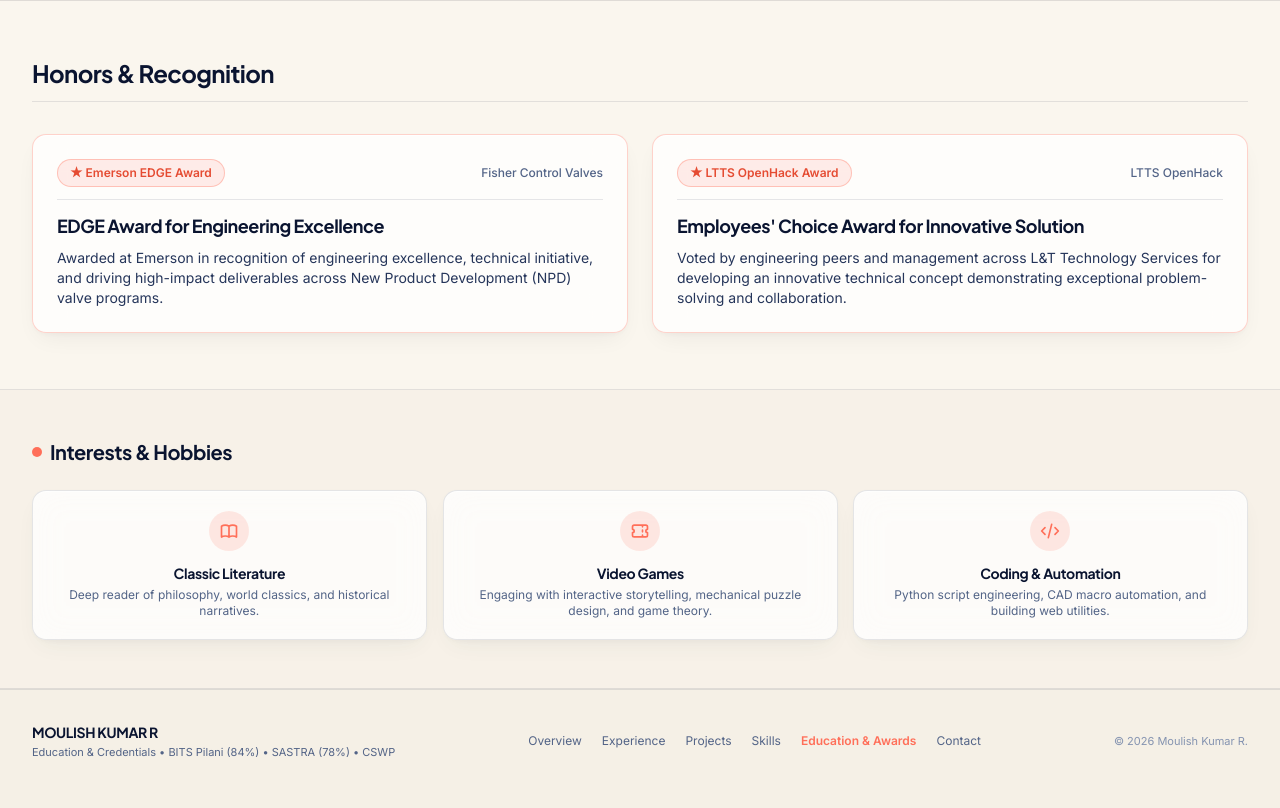
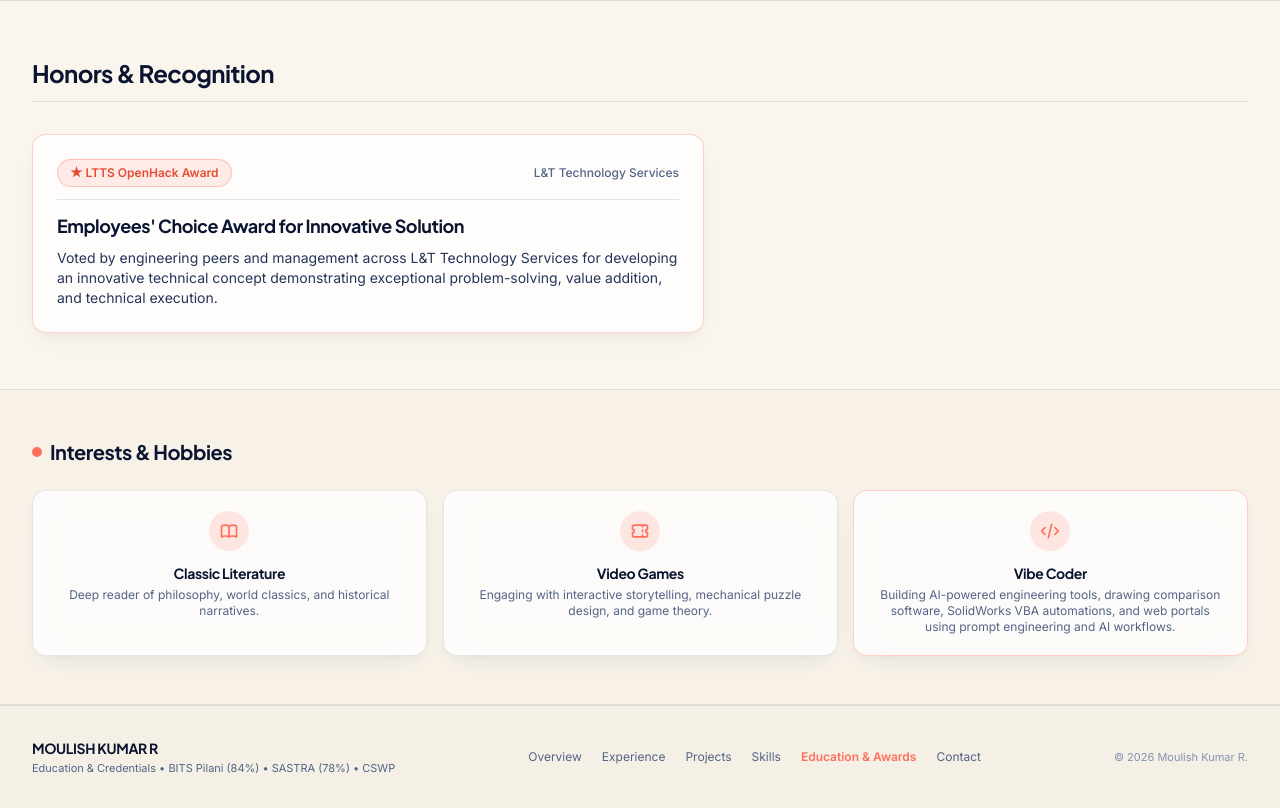
Before and after one commit to Mouli-K/Mouli-Portfolio, a plain HTML site: page education.html in a window 1280 px wide. Shown: the part 1580-2388 px from the top of the page. Drawn offline with nearby package versions, Linux system fonts and the light colour scheme.

Commit message:
fix(proofcheck): add Vibe Coder hobby, add Fugitive Emission ISO (ISO 15848), purge non-resume awards & unapproved ISO

```diff
--- a/education.html
+++ b/education.html
@@ -278,7 +278,7 @@
     </section>
 
     <!-- ==========================================================================
-         AWARDS & RECOGNITION
+         AWARDS & RECOGNITION (Authentic from Resume)
          ========================================================================== -->
     <section class="py-14 bg-cream-100 border-b border-navy-headings/10">
       <div class="max-w-7xl mx-auto px-4 sm:px-6 lg:px-8">
@@ -287,33 +287,19 @@
           Honors &amp; Recognition
         </h2>
 
-        <div class="grid grid-cols-1 md:grid-cols-2 gap-6">
-
-          <!-- Emerson EDGE Award -->
-          <div class="glass-card p-6 border-coral/30 flow-reveal">
-            <div class="flex items-center justify-between pb-3 mb-3 border-navy-headings/10 border-b">
-              <span class="badge-coral">★ Emerson EDGE Award</span>
-              <span class="text-xs font-medium text-navy-muted">Fisher Control Valves</span>
-            </div>
-            <h3 class="font-display font-bold text-navy-headings text-lg mb-2">
-              EDGE Award for Engineering Excellence
-            </h3>
-            <p class="text-xs sm:text-sm text-navy-body leading-relaxed">
-              Awarded at Emerson in recognition of engineering excellence, technical initiative, and driving high-impact deliverables across New Product Development (NPD) valve programs.
-            </p>
-          </div>
+        <div class="max-w-2xl">
 
           <!-- LTTS OpenHack Award -->
           <div class="glass-card p-6 border-coral/30 flow-reveal">
             <div class="flex items-center justify-between pb-3 mb-3 border-navy-headings/10 border-b">
               <span class="badge-coral">★ LTTS OpenHack Award</span>
-              <span class="text-xs font-medium text-navy-muted">LTTS OpenHack</span>
+              <span class="text-xs font-medium text-navy-muted">L&amp;T Technology Services</span>
             </div>
             <h3 class="font-display font-bold text-navy-headings text-lg mb-2">
               Employees' Choice Award for Innovative Solution
             </h3>
             <p class="text-xs sm:text-sm text-navy-body leading-relaxed">
-              Voted by engineering peers and management across L&amp;T Technology Services for developing an innovative technical concept demonstrating exceptional problem-solving and collaboration.
+              Voted by engineering peers and management across L&amp;T Technology Services for developing an innovative technical concept demonstrating exceptional problem-solving, value addition, and technical execution.
             </p>
           </div>
 
@@ -323,7 +309,7 @@
     </section>
 
     <!-- ==========================================================================
-         HOBBIES (DIRECT FROM 2026 RESUME)
+         HOBBIES (DIRECT FROM 2026 RESUME & VIBE CODER)
          ========================================================================== -->
     <section class="py-12 bg-cream-200/70 border-b border-navy-headings/10">
       <div class="max-w-7xl mx-auto px-4 sm:px-6 lg:px-8">
@@ -351,12 +337,12 @@
             <p class="text-xs text-navy-muted mt-1">Engaging with interactive storytelling, mechanical puzzle design, and game theory.</p>
           </div>
 
-          <div class="glass-card p-5 text-center flow-reveal">
+          <div class="glass-card p-5 text-center flow-reveal border-coral/30">
             <div class="w-10 h-10 rounded-full bg-coral/15 text-coral flex items-center justify-center mx-auto mb-3">
               <svg class="w-5 h-5" fill="none" stroke="currentColor" viewBox="0 0 24 24"><path stroke-linecap="round" stroke-linejoin="round" stroke-width="2" d="M10 20l4-16m4 4l4 4-4 4M6 16l-4-4 4-4"></path></svg>
             </div>
-            <div class="font-display font-bold text-navy-headings text-sm">Coding &amp; Automation</div>
-            <p class="text-xs text-navy-muted mt-1">Python script engineering, CAD macro automation, and building web utilities.</p>
+            <div class="font-display font-bold text-navy-headings text-sm text-coral">Vibe Coder</div>
+            <p class="text-xs text-navy-muted mt-1">Building AI-powered engineering tools, drawing comparison software, SolidWorks VBA automations, and web portals using prompt engineering and AI workflows.</p>
           </div>
 
         </div>
```
Also changed, not shown: contact.html (+2 -2 lines), index.html (+2 -2 lines), skills.html (+1 -1 lines), works.html (+3 -3 lines).
